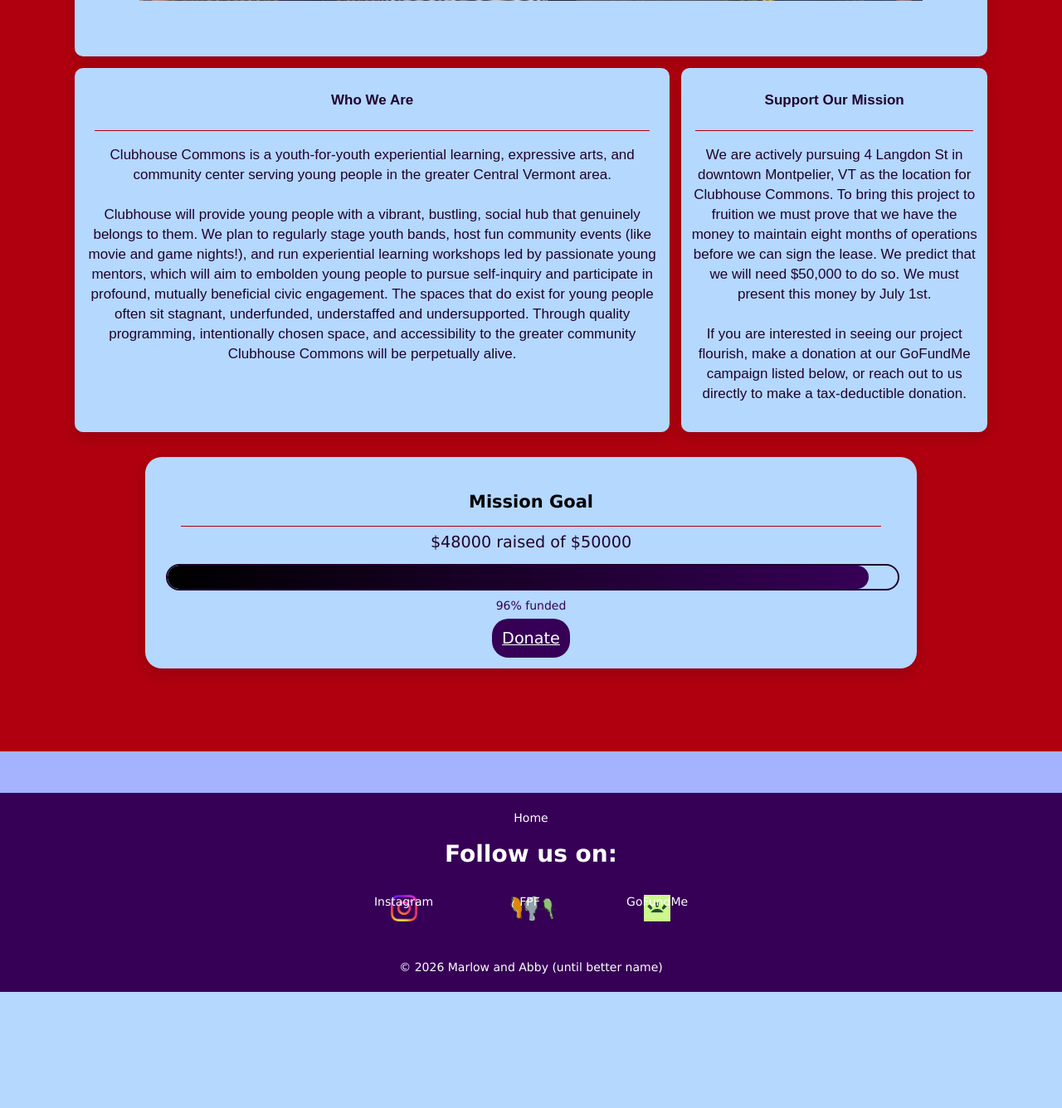
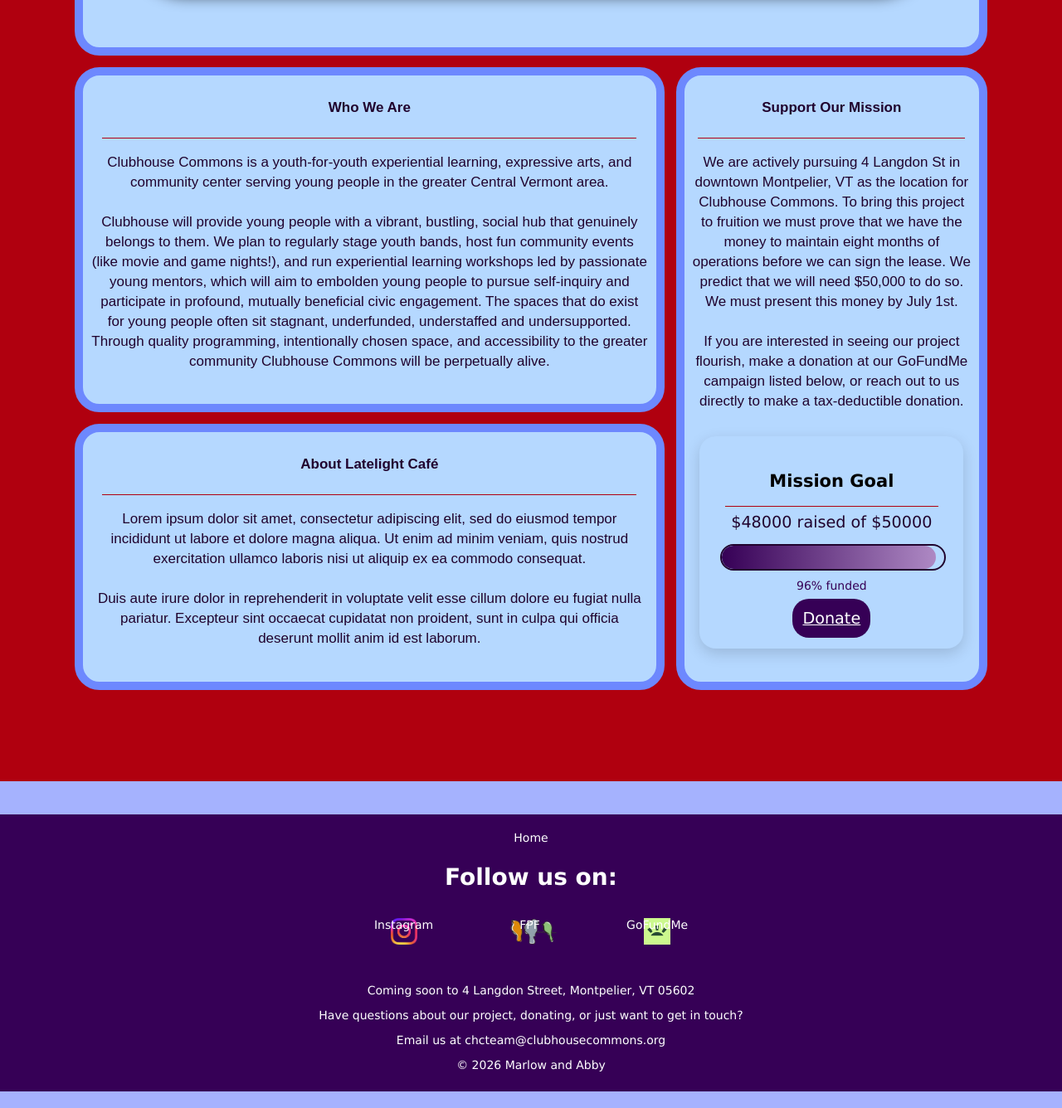
Before and after one commit to mrlow4/ClubhouseCommonsWeb, a Node server app: page / in a window 1280 px wide; the page is wider, and only the part inside the window is pictured. Shown: the part 1259-2595 px from the top of that part at 83% size. Before the commit the page ends 2455 px from the top of that part, so only its background shows below. Run offline with Node 20, Linux system fonts and the light colour scheme; some libraries are stand-ins or nearby versions.

Commit message:
minor tweaks to appearance, borders and color

```diff
--- a/app_server/views/index.hbs
+++ b/app_server/views/index.hbs
@@ -18,9 +18,6 @@
                 <hr>
                 <p class="text-style-main">We are actively pursuing 4 Langdon St in downtown Montpelier, VT as the location for Clubhouse Commons. To bring this project to fruition we must prove that we have the money to maintain eight months of operations before we can sign the lease. We predict that we will need $50,000 to do so. We must present this money by July 1st.</p>
                 <p class="text-style-main">If you are interested in seeing our project flourish, make a donation at our GoFundMe campaign listed below, or reach out to us directly to make a tax-deductible donation.</p>
-            </div>
-        </div>
-
                 <div class="donation-widget">
                 <h2>Mission Goal</h2>
                 <hr>
@@ -43,5 +40,13 @@
                 Donate
                 </a>
         </div>
+            </div>
+            <div class="box" style="grid-area: box4; text-align: center;">
+                <p class="text-style-main-headers">About Latelight Café</p>
+                <hr>
+                <p class="text-style-main">Lorem ipsum dolor sit amet, consectetur adipiscing elit, sed do eiusmod tempor incididunt ut labore et dolore magna aliqua. Ut enim ad minim veniam, quis nostrud exercitation ullamco laboris nisi ut aliquip ex ea commodo consequat.</p>
+                <p class="text-style-main">Duis aute irure dolor in reprehenderit in voluptate velit esse cillum dolore eu fugiat nulla pariatur. Excepteur sint occaecat cupidatat non proident, sunt in culpa qui officia deserunt mollit anim id est laborum.</p>
+            </div>
+        </div>
     </body>
 </html>
--- a/app_server/views/partials/footer.hbs
+++ b/app_server/views/partials/footer.hbs
@@ -22,7 +22,10 @@
             <a href="https://www.gofundme.com/f/support-youth-through-the-startup-of-clubhouse-common?lang=en_US&utm_id=97760_v0_s00_e0_tv3" target="_blank" rel="noopener noreferrer"><img src="images/gfmlogo.png" height="32px" width="32px"></a>
             <figcaption>GoFundMe</figcaption>
         </figure>
+        <p>Coming soon to 4 Langdon Street, Montpelier, VT 05602</p>
+        <p>Have questions about our project, donating, or just want to get in touch?</p>
+        <p>Email us at chcteam@clubhousecommons.org</p>
         <!-- TODO: Update with cool name -->
-        <p> &copy 2026 Marlow and Abby (until better name)</p>
+        <p> &copy 2026 Marlow and Abby</p>
     </div>
 </footer>
--- a/public/stylesheets/style.css
+++ b/public/stylesheets/style.css
@@ -58,8 +58,11 @@ figcaption {
     width: 100%;
     max-width: 100%;
     margin: 40px;
-    padding: 20px;
+    padding: 60px;
     justify-self: center;
+    mask:
+      radial-gradient(165.47px at 50% 222px,#000 99%,#0000 101%) calc(50% - 148px) 0/296px 100%,
+      radial-gradient(165.47px at 50% -148px,#0000 99%,#000 101%) 50% 74px/296px 100% repeat-x;
 }
 
 .content-inner {
@@ -89,16 +92,21 @@ figcaption {
   align-items: center;
   box-sizing: border-box;
   padding: 10px;
-  border-radius: 10px;
+  border-radius: 30px;
+  border-width: 10px;
+  border-style: solid;
+  border-color:#6d88fe;
+}
 
-  box-shadow: 0 6px 18px rgba(0,0,0,0.15);
-}
+
 /* main page image styling*/
 .main-img {
   width: 90%;
   height: 90%;
   object-fit: contain;
-
+  corner-shape: superellipse(0);
+  border-radius: 60px;
+  filter: drop-shadow(0 0 10px rgb(0 0 0/50));
 }
 
 /*for main page at 3 different screen sizes*/
@@ -111,21 +119,19 @@ figcaption {
   grid-auto-rows: repeat(auto-fit, 1fr);
   gap: 1em;
   grid-template-areas:
-    "header header header"
     "box1 box1 box1"
     "box1 box1 box1"
     "box2 box2 box3"
-    "box2 box2 box3";
+    "box4 box4 box3";
 }
 @media(max-width: 56em){
   .main-page {
     grid-auto-columns: repeat(auto-fit, 1fr);
     grid-auto-rows: repeat(auto-fit, 1fr);
     grid-template-areas:
-    "header"
-    "box1"
-    "box2"
-    "box3";
+    "box1 box1"
+    "box2 box3"
+    "box4 box4";
   }
   .star-off {
     display: none;
@@ -136,10 +142,10 @@ figcaption {
     grid-auto-columns: repeat(auto-fit, minmax(300px, 1fr));
     grid-auto-rows: repeat(auto-fit, minmax(300px, 1fr));
     grid-template-areas:
-    "header"
     "box1"
     "box2"
-    "box3";
+    "box3"
+    "box4";
   }
   .star-off {
     display: none;
@@ -181,8 +187,8 @@ figcaption {
   height: 100%;
   background: linear-gradient(
     90deg,
-    black,
-    #360056
+    #360056,
+    #ae89c4
   );
   border-radius: 999px;
 
@@ -208,7 +214,8 @@ figcaption {
 */
 
 header {
-  padding: 10px 0;
+  padding-left: 10px;
+  padding-top: 10px;
   margin-bottom: 20px;
 }
 
@@ -230,11 +237,9 @@ header {
 .star img {
   width: 75%;
   height: auto;
-  display: block;
 }
 
 .main-nav {
-  position: sticky;
   top: 0;
   z-index: 1000;
   background-color: #a5b2fe;
@@ -243,12 +248,13 @@ header {
   padding: 0;
   margin: 5px;
   text-align: center;
+
 }
 
 .main-nav ul,
 .main-nav li {
   display: inline-block;
-  margin: 5px;
+  margin: auto;
 }
 
 .main-nav a {
@@ -267,14 +273,15 @@ header {
 */
 
 footer {
+    width:100%;
     background-color: #360056;
     color: white;
-    margin-top: 50px;
-    padding: 8px;
+    margin-bottom: 20px;
+    padding: 10px 0;
+    right: 15px;
 }
 
 .footer-container {
-    max-width: 1200px;
     margin: 0 auto;
     text-align: center;
 }
@@ -282,12 +289,17 @@ footer {
 /* Navigation links */
 .footer-nav ul,
 .footer-links {
+    top: 0;
+    z-index: 1000;
     list-style: none;
     padding: 0;
+    margin: 5px;
+    text-align: center;
 }
 
 .footer-nav li {
     display: inline-block;
+    margin: 5px;
 }
 
 .footer-nav a,
```
Lines whose indentation alone changed are shown as unchanged.
